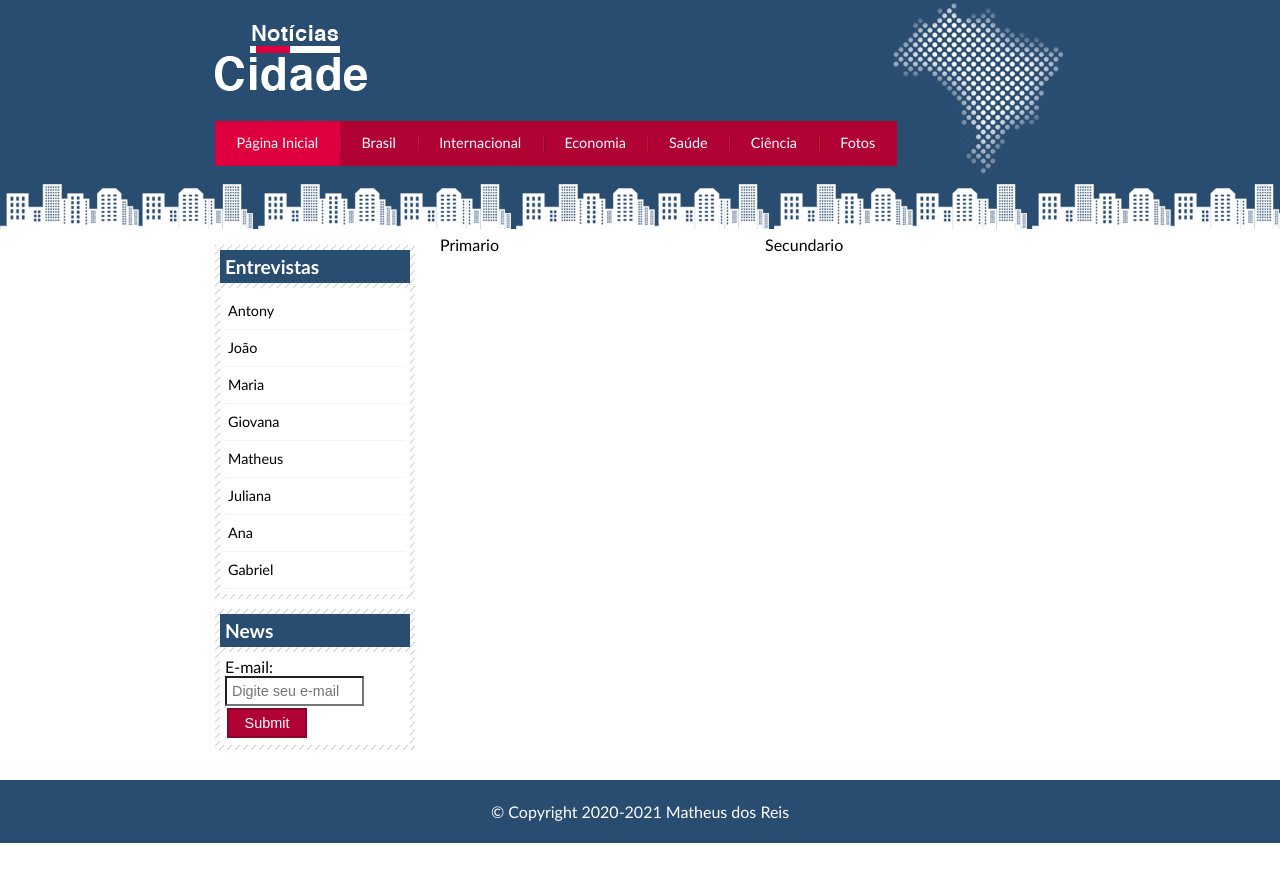
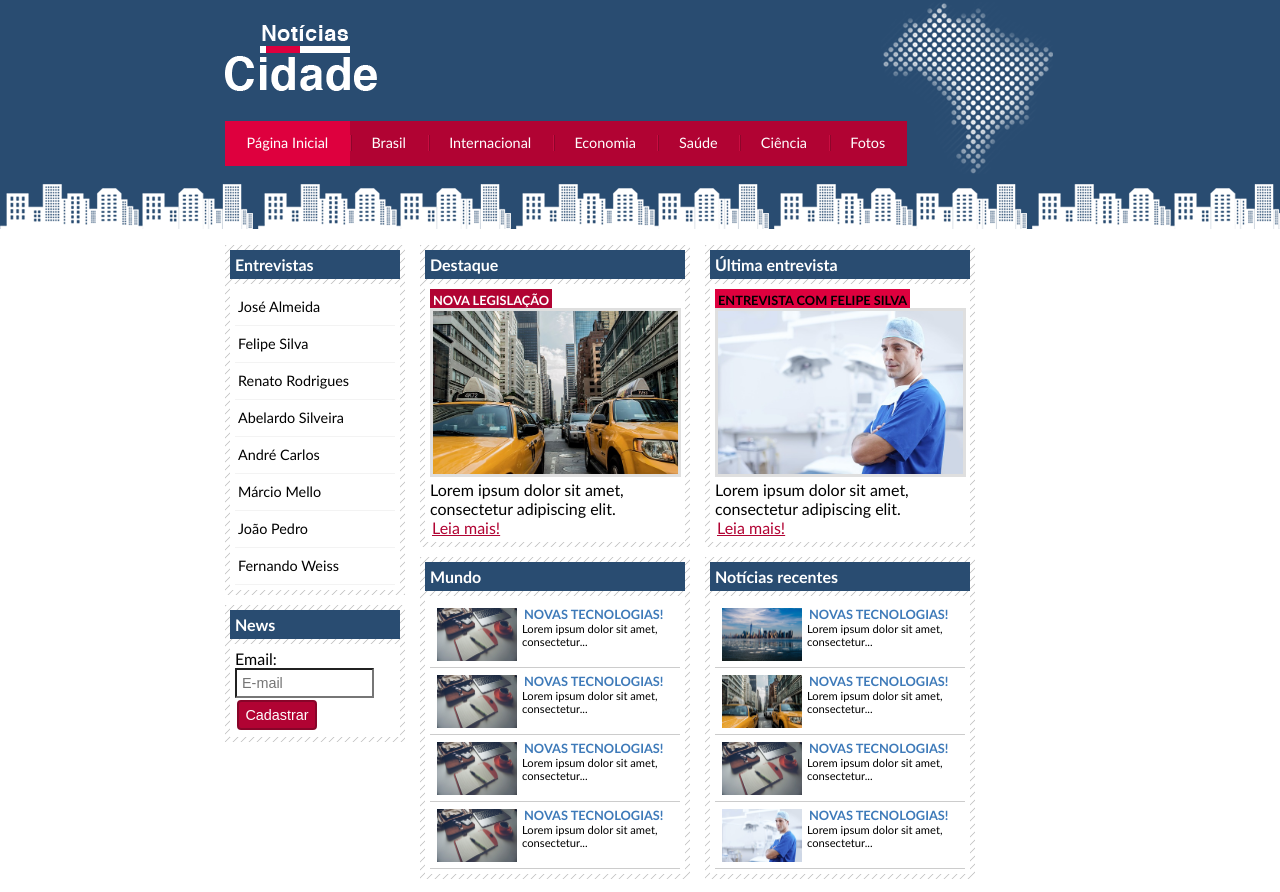
Before and after one commit to matheusreis-oliveira/ProjetoNoticiasNoticia, a plain HTML site: page index.html in a window 1280 px wide. Shown: the top 892 px of the page. Before the commit the page ends 843 px from the top, so only its background shows below. Drawn offline with Linux system fonts and the light colour scheme.

Commit message:
finalization

```diff
--- a/css/style.css
+++ b/css/style.css
@@ -1,49 +1,62 @@
+/* Estrutura do site
+*/
 * {
     margin: 0;
     padding: 0;
 }
 
 body {
-    font-family: 'Trebuchet MS', 'Lucida Sans Unicode', 'Lucida Grande', 'Lucida Sans', Arial, sans-serif;
+    font-family: "Trebuchet MS", Helvetica, sans-serif;
     background: #fff url(../img/fundo.png) repeat-x;
 }
 
 #container {
-    width: 850px;
+    width: 830px;
     margin: 0 auto;
 }
 
 #topo {
-    height: 200px;
+    height: 150px;
     background: url(../img/detalhe-topo.png) no-repeat right top;
     padding-top: 25px;
 }
 
-ul{
+.logo {
+    width: 152px;
+    height: 66px;
+    background: url(../img/logo.png) no-repeat center;
+    text-indent: -3000px;
+}
+
+/* Barra de navegação
+*/
+a:link,
+a:visited {
+    color: #b10333;
+    padding: 2px;
+}
+
+a:hover {
+    color: #e50040;
+}
+
+ul {
     margin: 0;
     padding: 0;
     list-style: none;
 }
 
-/**LOGO TOPO**/
-
-.logo {
-    width: 152px;
-    height: 66px;
-    background: url(../img/logo.png) no-repeat center;
-    text-indent: -9999px;
-}
-
-/**BARRA DE NAVEGAÇÃO**/
-
-#topo ul li {
-    list-style: none;
+#topo ul {
+    margin-top: 30px;
     background: #b10333;
-    margin-top: 30px;
     float: left;
 }
 
-#topo ul li a {
+#topo ul li {
+    float: left;
+}
+
+#topo ul a {
     font-size: 0.9em;
     display: block;
     padding: 0.5em 1.5em;
@@ -64,76 +77,68 @@ ul{
 body.home #navegacao a#home,
 body.brasil #navegacao a#brasil,
 body.internacional #navegacao a#internacional,
-body.economia #navegacao a#economia,
-body.saude #navegacao a#saude,
-body.ciencia #navegacao a#ciencia,
 body.fotos #navegacao a#fotos {
     color: #fff;
     background: #de003e;
     cursor: text;
 }
 
-/* Estrutura */
-
+/* Configura layout de três colunas */
 #conteudo {
-    margin-top: 10px;
-    background: #b4b3b3
+    margin-top: 60px;
+    background: #f5f5f5;
 }
 
-#conteudo-lateral {
-    width: 200px;
+#lateral {
+    width: 180px;
     float: left;
-    margin: 0 0 20px -850px;
+    margin: 0 0 20px -750px;
 }
 
-#tres-colunas #conteudo-primario {
-    width: 300px;
+#primario {
+    width: 270px;
     float: left;
-    margin: 0 0 20px 225px;
+    margin: 0 0 20px 195px;
 }
 
-#duas-colunas #conteudo-primario {
-    width: 625px;
-    float: left;
-    margin: 0 0 20px 225px;
+#duas-colunas #primario {
+    width: 555px;
 }
 
-#uma-colunas #conteudo-primario {
-    width: 850px;
-    float: left;
+#uma-coluna #primario {
+    width: 750px;
     margin: 0 0 20px 0;
 }
 
-#conteudo-secundario {
-    width: 300px;
+#secundario {
+    width: 270px;
     float: left;
-    margin: 0 0 20px 25px;
+    margin: 0 0 20px 15px;
 }
 
-/* CAIXA */
-
+/*Caixa*/
 .caixa {
     margin: 10px 0;
     padding: 5px;
-    background: #f3f3f3 url(../img/fundo-caixa.png) ;
+    background: #f3f3f3 url(../img/fundo-caixa.png);
 }
 
-.caixa-conteudo{
+h2 {
+    font-size: 1em;
+    background: #294c71;
+    color: #fff;
+    padding: 5px;
+}
+
+.caixa-conteudo {
     background: #fff;
     padding: 5px;
     margin-top: 5px;
 }
 
-h2 {
-    font-size: 1.2em;
-    background: #294c71;
-    color: #ffff;
-    padding: 5px;
-}
-
-/* MENU LATERAL */
-
-#conteudo-lateral ul a{
+/* Formatar menus laterais
+*/
+#lateral ul a {
     font-size: 0.9em;
     padding: 3px;
     display: block;
@@ -143,14 +148,14 @@ h2 {
     border-bottom: 1px solid #f3f3f3;
 }
 
-#conteudo-lateral ul a:hover{
+#lateral ul a:hover {
     background: #f9f9f9 url(../img/marcador.png) no-repeat left center;
     padding-left: 20px;
     color: #a1a1a1;
 }
 
-/* FORMULARIOS */
-
+/* Formatando formulários
+*/
 label {
     display: block;
     cursor: pointer;
@@ -160,7 +165,7 @@ input {
     padding: 5px;
     width: 125px;
     font-size: 0.9em;
-    background: #fff;
+    background-color: #fff;
 }
 
 input.submit {
@@ -169,17 +174,73 @@ input.submit {
     background-color: #b10333;
     border: 2px solid #870529;
     margin: 2px;
+    border-radius: 4px;
 }
 
-/* RODAPÉ */
+/*Formatando img*/
+img.imagem-principal {
+    width: 98%;
+    border: 3px solid #dfdfdf;
+}
 
+/* Formatando cabeçalhos */
+h3 {
+    text-transform: uppercase;
+    display: inline;
+    font-size: 0.8em;
+    padding: 3px;
+}
+
+.destaque h3 {
+    background: #b10333;
+    color: #fff;
+}
+
+.entrevista h3 {
+    background: #de003e;
+}
+
+/*Formatando lista de notícias*/
+#lista-noticias li {
+    padding: 2px;
+    border-bottom: 1px solid #ccc;
+    height: 62px;
+}
+
+#lista-noticias li a img {
+    float: left;
+    margin: 5px;
+}
+
+#lista-noticias li a {
+    text-decoration: none;
+}
+
+#lista-noticias li a h3 {
+    font-size: 0.8em;
+    padding: 0;
+    color: #3e7ab9;
+}
+
+#lista-noticias li a p {
+    font-size: 0.7em;
+    color: #000;
+}
+
+#lista-noticias li:hover {
+    background: #eee;
+    cursor: pointer;
+}
+
+
+/*Rodape*/
 #container-rodape {
     background: #294c71;
-    padding: 22px;
+    padding: 15px;
 }
 
 #rodape {
-    width: 850px;
+    width: 750px;
     margin: 0 auto;
     color: #fff;
     text-align: center;
--- a/index.html
+++ b/index.html
@@ -6,15 +6,17 @@
     <meta name="viewport" content="width=device-width, initial-scale=1.0">
     <link rel="stylesheet" href="css/style.css">
     <title>Notícias Cidade - Seu site de notícias</title>
+
 </head>
 
-<body id="tres-colunas" class="home">
-    <!--Início container-->
+<body class="home">
+
+    <!-- Início container -->
     <div id="container">
 
-
+        <!-- Início topo -->
         <div id="topo">
-            <h1 class="logo">Notícias Cidade</h1>
+            <h1 class="logo">Notícias cidade</h1>
             <ul id="navegacao">
                 <li class="primeiro">
                     <a id="home" href="index.html">Página Inicial</a>
@@ -23,42 +25,153 @@
                     <a id="brasil" href="brasil.html">Brasil</a>
                 </li>
                 <li>
-                    <a id="internacional" href="internacional.html">Internacional</a>
+                    <a id="internacional" href="">Internacional</a>
                 </li>
                 <li>
-                    <a id="economia" href="economia.html">Economia</a>
+                    <a id="economia" href="">Economia</a>
                 </li>
                 <li>
-                    <a id="saude" href="saude.html">Saúde</a>
+                    <a id="saude" href="">Saúde</a>
                 </li>
                 <li>
-                    <a id="ciencia" href="ciencia.html">Ciência</a>
+                    <a id="ciencia" href="">Ciência</a>
                 </li>
                 <li>
                     <a id="fotos" href="fotos.html">Fotos</a>
                 </li>
             </ul>
-        </div>
+        </div><!-- fim /topo -->
 
+        <!-- Início conteudo -->
         <div id="conteudo">
-            <div id="conteudo-primario">Primario</div>
 
-            <div id="conteudo-secundario">Secundario</div>
+            <div id="primario">
 
-            <div id="conteudo-lateral"><!-- começo lateral -->
+                <div class="caixa destaque">
+                    <h2>Destaque</h2>
+                    <div class="caixa-conteudo">
+
+                        <h3>Nova legislação</h3>
+                        <img class="imagem-principal" src="img/taxi.jpg" width="100%">
+                        <p>
+                            Lorem ipsum dolor sit amet, consectetur adipiscing elit.
+                        </p>
+                        <a href="nova-legislacao.html">Leia mais!</a>
+
+                    </div>
+                </div>
+
+                <div class="caixa">
+                    <h2>Mundo</h2>
+                    <div class="caixa-conteudo">
+
+                        <ul id="lista-noticias">
+                            <li>
+                                <a href="">
+                                    <img src="img/tecnologia.jpg" width="80">
+                                    <h3>Novas tecnologias!</h3>
+                                    <p>Lorem ipsum dolor sit amet, consectetur...</p>
+                                </a>
+                            </li>
+                            <li>
+                                <a href="">
+                                    <img src="img/tecnologia.jpg" width="80">
+                                    <h3>Novas tecnologias!</h3>
+                                    <p>Lorem ipsum dolor sit amet, consectetur...</p>
+                                </a>
+                            </li>
+                            <li>
+                                <a href="">
+                                    <img src="img/tecnologia.jpg" width="80">
+                                    <h3>Novas tecnologias!</h3>
+                                    <p>Lorem ipsum dolor sit amet, consectetur...</p>
+                                </a>
+                            </li>
+                            <li>
+                                <a href="">
+                                    <img src="img/tecnologia.jpg" width="80">
+                                    <h3>Novas tecnologias!</h3>
+                                    <p>Lorem ipsum dolor sit amet, consectetur...</p>
+                                </a>
+                            </li>
+                        </ul>
+
+                    </div>
+                </div>
+
+            </div>
+
+            <div id="secundario">
+
+                <div class="caixa entrevista">
+                    <h2>Última entrevista</h2>
+                    <div class="caixa-conteudo">
+
+                        <h3>Entrevista com felipe silva</h3>
+                        <img class="imagem-principal" src="img/doutor.jpg" width="100%">
+                        <p>
+                            Lorem ipsum dolor sit amet, consectetur adipiscing elit.
+                        </p>
+                        <a href="">Leia mais!</a>
+
+                    </div>
+                </div>
+
+                <div class="caixa">
+                    <h2>Notícias recentes</h2>
+                    <div class="caixa-conteudo">
+
+                        <ul id="lista-noticias">
+                            <li>
+                                <a href="">
+                                    <img src="img/cidade.jpg" width="80">
+                                    <h3>Novas tecnologias!</h3>
+                                    <p>Lorem ipsum dolor sit amet, consectetur...</p>
+                                </a>
+                            </li>
+                            <li>
+                                <a href="">
+                                    <img src="img/taxi.jpg" width="80">
+                                    <h3>Novas tecnologias!</h3>
+                                    <p>Lorem ipsum dolor sit amet, consectetur...</p>
+                                </a>
+                            </li>
+                            <li>
+                                <a href="">
+                                    <img src="img/tecnologia.jpg" width="80">
+                                    <h3>Novas tecnologias!</h3>
+                                    <p>Lorem ipsum dolor sit amet, consectetur...</p>
+                                </a>
+                            </li>
+                            <li>
+                                <a href="">
+                                    <img src="img/doutor.jpg" width="80">
+                                    <h3>Novas tecnologias!</h3>
+                                    <p>Lorem ipsum dolor sit amet, consectetur...</p>
+                                </a>
+                            </li>
+                        </ul>
+
+                    </div>
+                </div>
+
+            </div>
+
+            <!-- Início lateral -->
+            <div id="lateral">
 
                 <div class="caixa">
                     <h2>Entrevistas</h2>
                     <div class="caixa-conteudo">
                         <ul>
-                            <li><a href="">Antony</a></li>
-                            <li><a href="">João</a></li>
-                            <li><a href="">Maria</a></li>
-                            <li><a href="">Giovana</a></li>
-                            <li><a href="">Matheus</a></li>
-                            <li><a href="">Juliana</a></li>
-                            <li><a href="">Ana</a></li>
-                            <li><a href="">Gabriel</a></li>
+                            <li><a href="">José Almeida</a></li>
+                            <li><a href="">Felipe Silva</a></li>
+                            <li><a href="">Renato Rodrigues</a></li>
+                            <li><a href="">Abelardo Silveira</a></li>
+                            <li><a href="">André Carlos</a></li>
+                            <li><a href="">Márcio Mello</a></li>
+                            <li><a href="">João Pedro</a></li>
+                            <li><a href="">Fernando Weiss</a></li>
                         </ul>
                     </div>
                 </div>
@@ -66,24 +179,25 @@
                 <div class="caixa">
                     <h2>News</h2>
                     <div class="caixa-conteudo">
+
                         <form>
                             <div>
-                                <label for="email">E-mail:</label>
-                                <input type="text" name="email" id="email" placeholder="Digite seu e-mail">
+                                <label for="email">Email:</label>
+                                <input type="text" name="email" id="email" placeholder="E-mail">
                             </div>
                             <div>
-                                <input class="submit" type="submit" name="Cadastrar">
+                                <input class="submit" type="submit" value="Cadastrar">
                             </div>
                         </form>
+
                     </div>
                 </div>
 
-            </div><!-- fim lateral -->
-        </div>
+            </div><!-- fim /lateral -->
 
-    </div>
-    <!--Final container-->
+        </div><!-- fim /conteudo -->
 
+    </div><!-- fim /container -->
     <div id="container-rodape" style="clear: both;">
         <div id="rodape">
             &copy; Copyright 2020-2021 Matheus dos Reis
```
Also changed, not shown: brasil.html (added, +154 -0 lines), fotos.html (added, +116 -0 lines), nova-legislacao.html (added, +83 -0 lines).
